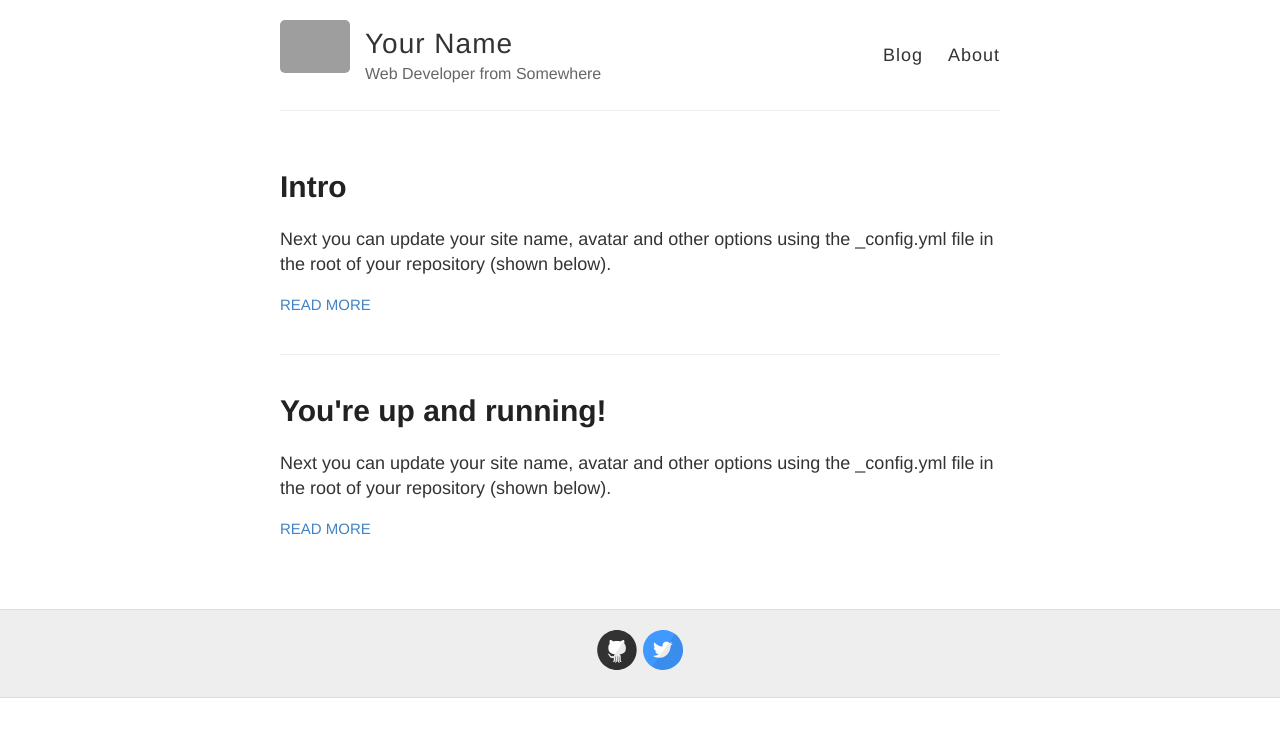
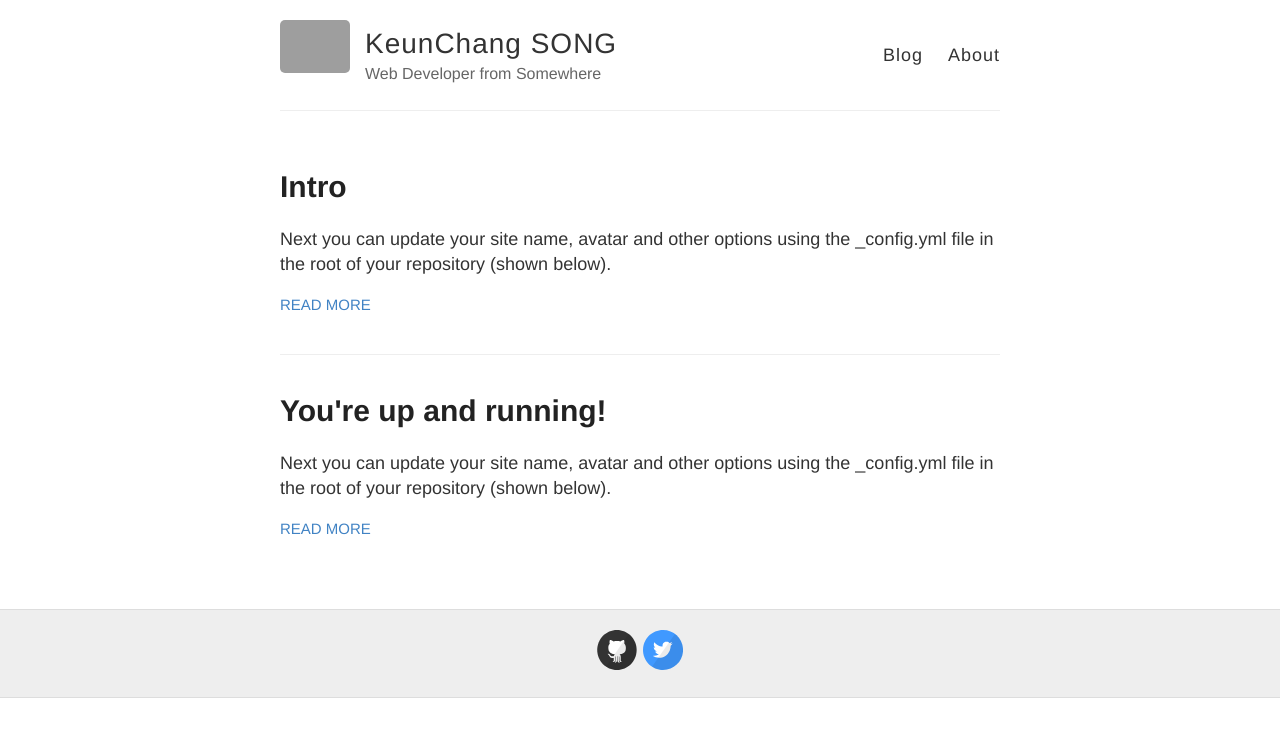
Before and after one commit to sol2man2/sol2man2.github.com, a Jekyll site: the page built from index.html, in a window 1280 px wide. Shown: the top 737 px of the page. Built offline with Jekyll 4.4.1, drawn with Linux system fonts in a browser that asks for light colours; Markdown is read by kramdown in place of the engine named in the settings; grey boxes are pictures that could not be loaded.

Commit message:
Update _config.yml

```diff
--- a/_config.yml
+++ b/_config.yml
@@ -3,7 +3,7 @@
 #
 
 # Name of your site (displayed in the header)
-name: Your Name
+name: KeunChang SONG
 
 # Short bio or description (displayed in the header)
 description: Web Developer from Somewhere
```
